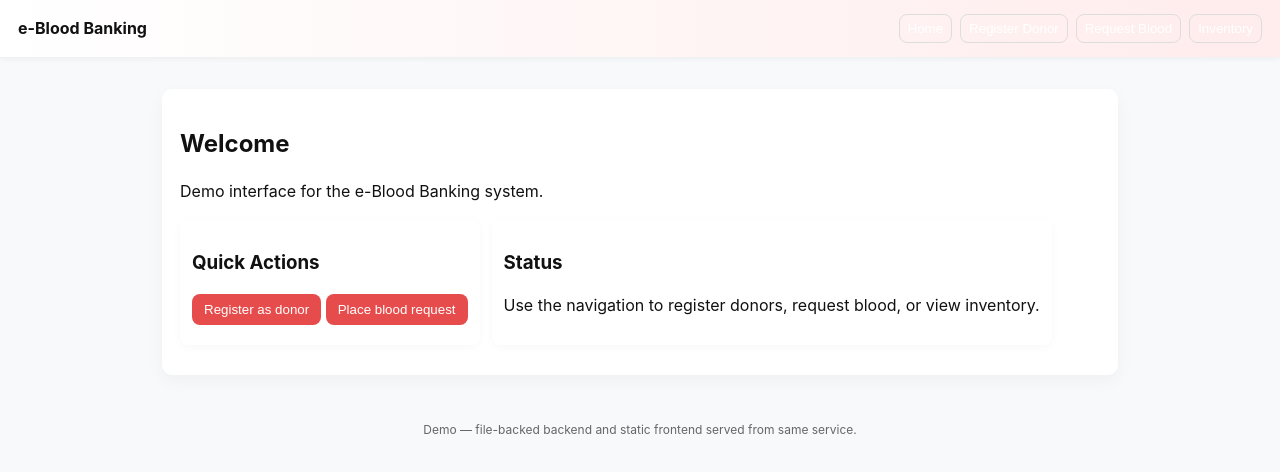
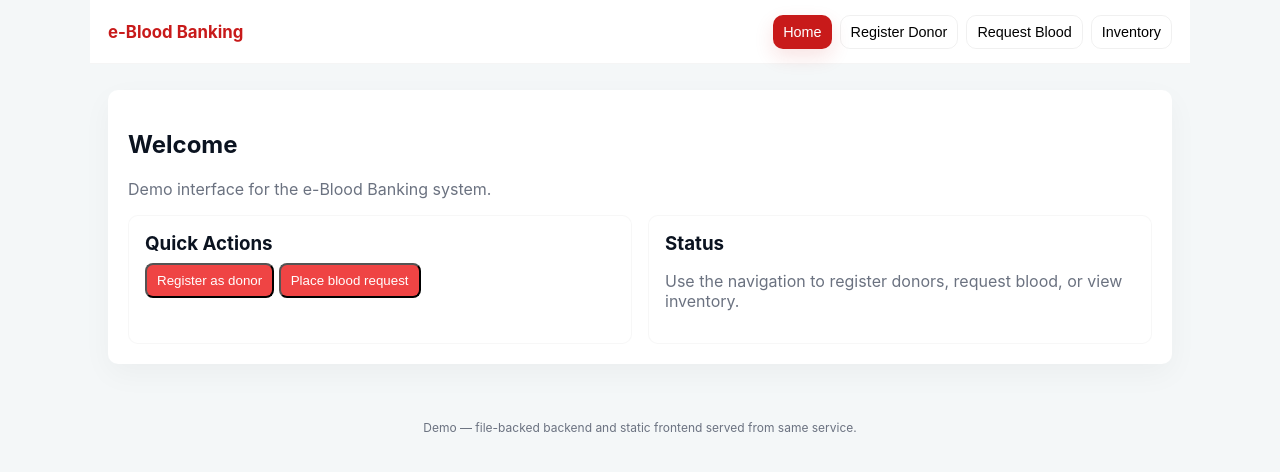
Before and after one commit to lightningninja-01/e-blood-banking, a website: page public/index.html in a window 1280 px wide. Drawn offline with Linux system fonts and the light colour scheme; no server answers.

Commit message:
Update styles.css

```diff
--- a/public/styles.css
+++ b/public/styles.css
@@ -1,27 +1,62 @@
-:root{--bg:#f7f9fb;--card:#fff;--accent:#b90b0b;--muted:#666}
+/* styles.css — compact polished look */
+:root{
+  --bg:#f4f7f8;
+  --card:#ffffff;
+  --accent:#c81a1a;
+  --muted:#6b7280;
+  --maxw:1100px;
+  --radius:10px;
+}
 *{box-sizing:border-box}
-body{margin:0;font-family:Inter,system-ui,Arial;background:var(--bg);color:#111;line-height:1.4}
-.topbar{display:flex;align-items:center;justify-content:space-between;padding:14px 18px;background:linear-gradient(90deg,#fff,#ffecec);box-shadow:0 2px 6px rgba(0,0,0,.05)}
-.topbar h1{margin:0;font-size:1.1rem;color:var(--accent)}
-nav{display:flex;gap:8px}
-.nav-btn{background:transparent;border:1px solid #ddd;padding:6px 8px;border-radius:8px;cursor:pointer}
-.nav-btn:hover{background:#fff}
-main{max-width:980px;margin:20px auto;padding:12px}
-.view{display:none;background:var(--card);padding:18px;border-radius:10px;box-shadow:0 6px 18px rgba(0,0,0,0.04)}
+body{
+  margin:0;font-family:Inter,system-ui,Arial;background:var(--bg);color:#0b1320;padding-top:72px;
+}
+
+/* container */
+.container{max-width:var(--maxw);margin:0 auto;padding:18px}
+
+/* header/nav */
+.topbar{
+  position:fixed;top:0;left:0;right:0;height:64px;background:#fff;border-bottom:1px solid rgba(10,10,10,0.04);
+  display:flex;align-items:center;justify-content:space-between;padding:0 18px;z-index:60;
+}
+.brand{font-weight:700;color:var(--accent);font-size:1.05rem}
+.nav{display:flex;gap:8px}
+.nav-btn{background:transparent;border:1px solid rgba(10,10,10,0.06);padding:8px 10px;border-radius:10px;cursor:pointer;font-size:0.9rem}
+.nav-btn.active{background:var(--accent);color:#fff;border:none;box-shadow:0 8px 20px rgba(200,26,26,0.12)}
+
+/* main views */
+.view{display:none;background:var(--card);padding:20px;border-radius:var(--radius);box-shadow:0 10px 30px rgba(10,10,10,0.04)}
 .view.active{display:block}
-.form label{display:block;margin-bottom:10px}
-.form input,.form select{width:100%;padding:8px;border:1px solid #ddd;border-radius:6px;margin-top:6px}
-.row{display:flex;gap:10px;justify-content:flex-start;margin-top:10px}
-button, .small{background:var(--accent);color:#fff;border:none;padding:8px 12px;border-radius:8px;cursor:pointer}
-button[disabled]{opacity:.6;cursor:not-allowed}
-.small{background:#e74c4c}
-.card{padding:12px;border-radius:8px;background:linear-gradient(180deg,#fff,#fff);box-shadow:0 2px 10px rgba(0,0,0,.03);margin-bottom:12px}
-.quick-cards{display:flex;gap:12px;flex-wrap:wrap}
+.quick-cards{display:flex;gap:16px;flex-wrap:wrap}
+.card{flex:1;min-width:220px;background:linear-gradient(180deg,#fff,#fff);padding:16px;border-radius:10px;border:1px solid rgba(0,0,0,0.03)}
+.card h3{margin:0 0 8px 0}
+
+/* forms */
+.form label{display:block;margin-bottom:10px;color:var(--muted);font-size:0.95rem}
+.form input,.form select{width:100%;padding:10px;border:1px solid #e6e9ef;border-radius:8px;margin-top:6px;font-size:0.95rem}
+.row{display:flex;gap:10px;align-items:center;margin-top:6px}
+.btn{background:var(--accent);color:#fff;border:none;padding:10px 14px;border-radius:10px;cursor:pointer}
+.small{background:#ef4444;color:#fff;padding:8px 10px;border-radius:8px}
+
+/* lists */
 .list{margin-top:12px}
-.list .row-item{padding:10px;border-bottom:1px solid #eee;display:flex;justify-content:space-between;align-items:center}
-.footer{text-align:center;padding:12px;color:var(--muted);font-size:.9rem}
+.row-item{display:flex;justify-content:space-between;align-items:center;padding:10px;border-radius:8px;border:1px solid rgba(10,10,10,0.03);background:#fff;margin-bottom:8px}
+.muted{color:var(--muted)}
 .inventory-controls{display:flex;gap:12px;align-items:center}
+
+/* footer */
+.footer{text-align:center;color:var(--muted);font-size:0.9rem;margin-top:18px}
+
+/* toast */
+#toast{position:fixed;right:18px;bottom:18px;z-index:9999;display:flex;flex-direction:column;gap:8px}
+.toast{min-width:220px;padding:10px 14px;border-radius:10px;color:#fff;box-shadow:0 8px 24px rgba(2,6,23,0.12);font-weight:600}
+.toast.success{background:#16a34a}
+.toast.error{background:#ef4444}
+
+/* responsive */
 @media (max-width:720px){
-  .quick-cards{flex-direction:column}
-  nav{flex-wrap:wrap}
+  .nav{flex-wrap:wrap}
+  body{padding-top:90px}
+  .row{flex-direction:column;align-items:stretch}
 }
```
